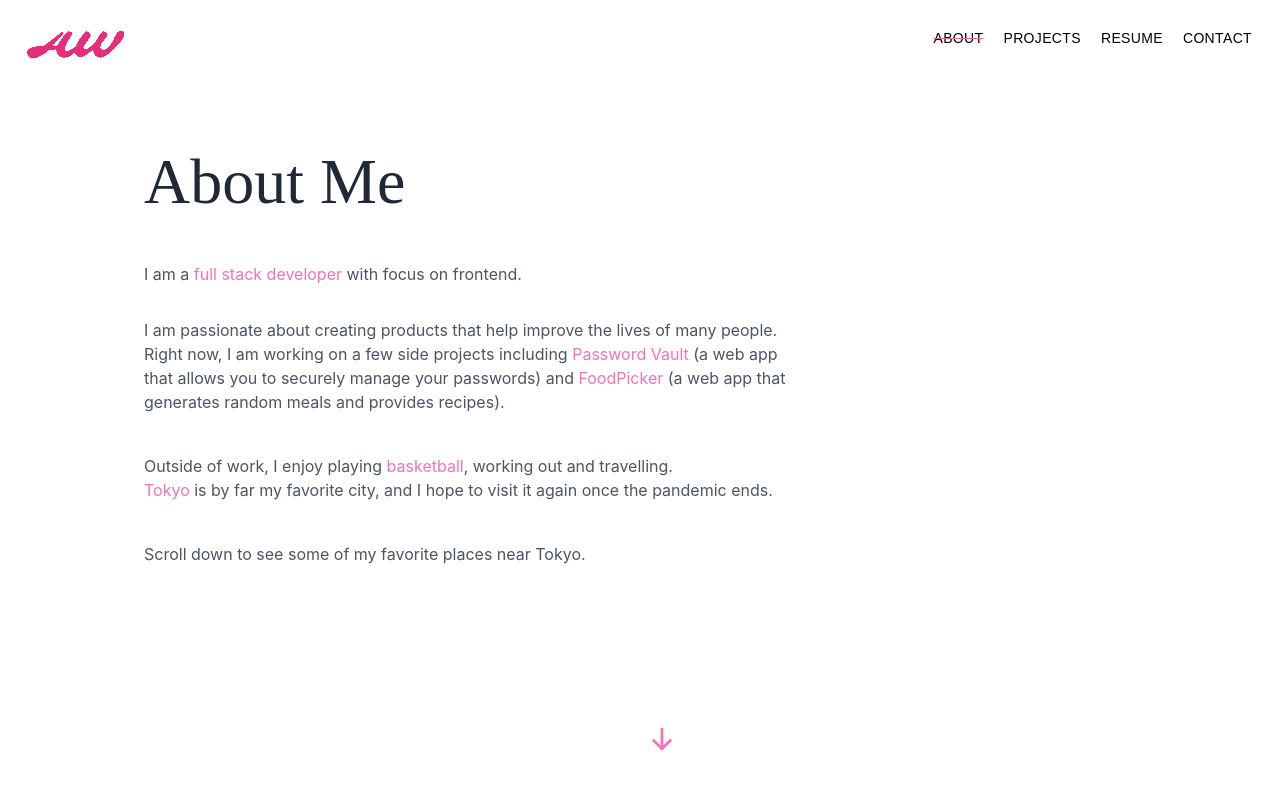
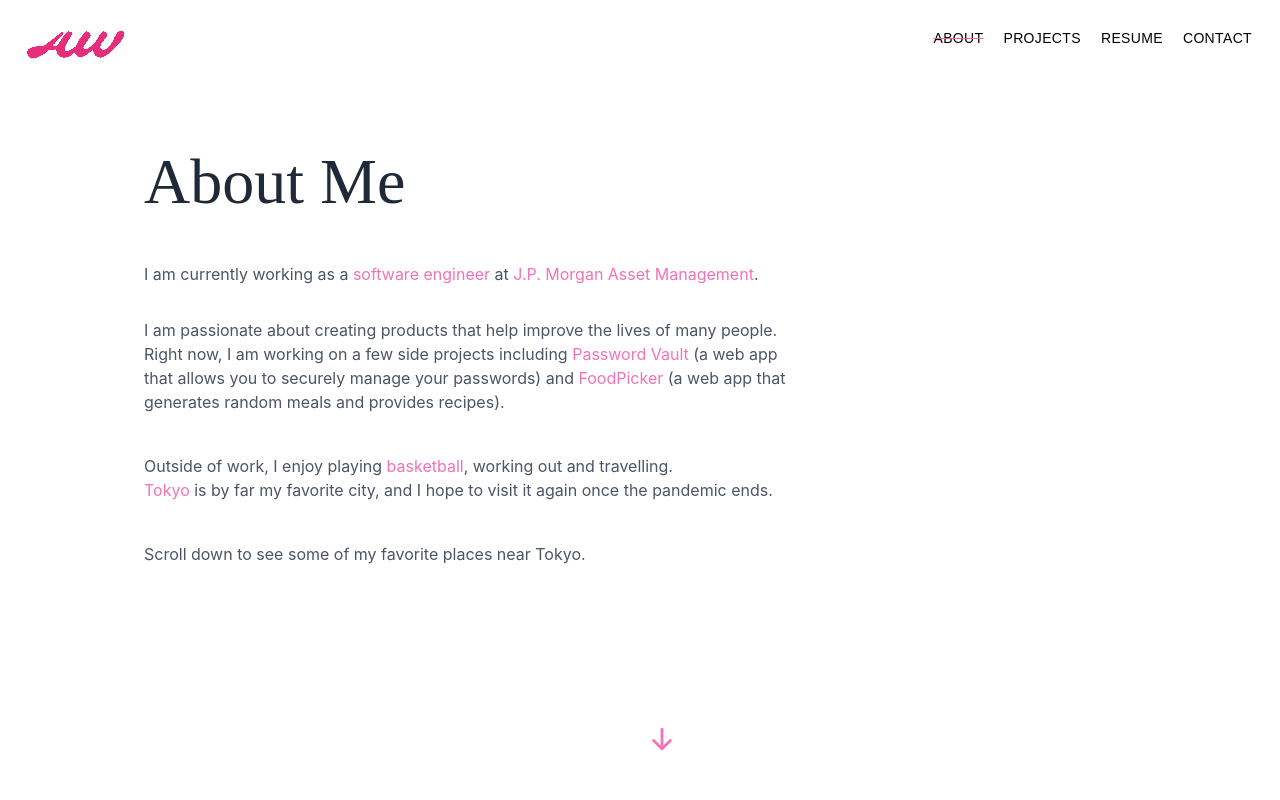
Before and after one commit to andywan40/portfolio-next, a Next.js app: page /about in a window 1280 px wide. Shown: the top 800 px of the page. Built offline with nearby package versions, Linux system fonts and the light colour scheme; a web font is replaced by a local one.

Commit message:
update about page content

```diff
--- a/pages/about.js
+++ b/pages/about.js
@@ -32,8 +32,7 @@ export default function About() {
             </h1>
           </div>
           <h5 className="my-8 sm:my-6 text-1xl xs:w-10/12">
-            I am a <span className="text-pink-400">full stack developer</span>{" "}
-            with focus on frontend.
+            I am currently working as a <span className="text-pink-400">software engineer</span> at <span className="text-pink-400">J.P. Morgan Asset Management</span>.
           </h5>
           <p className="mb-10 sm:mb-6 text-md xs:w-10/12">
             {" "}
```
